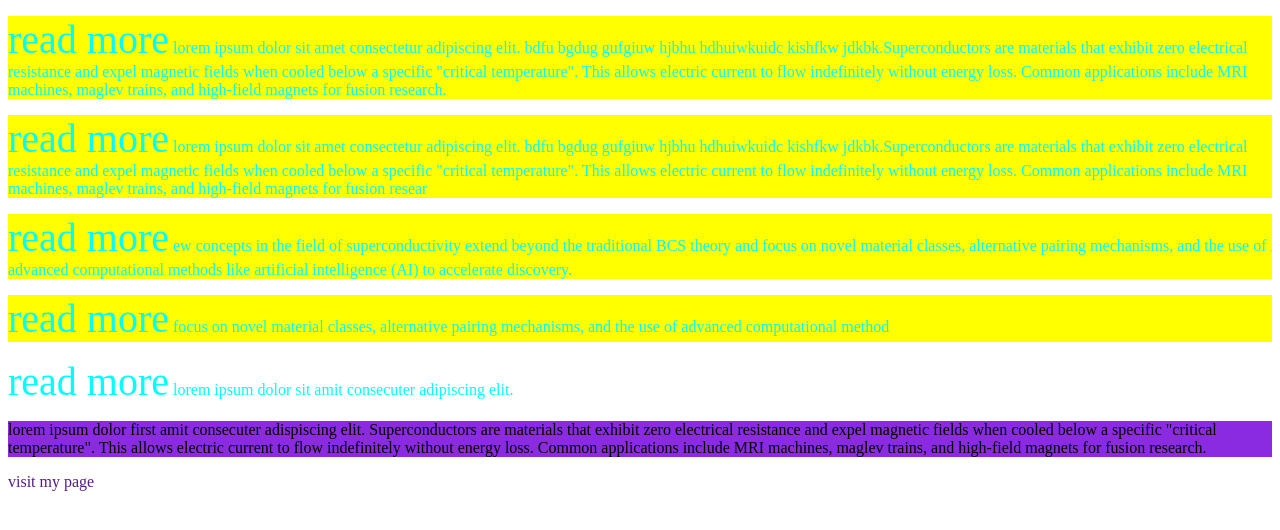
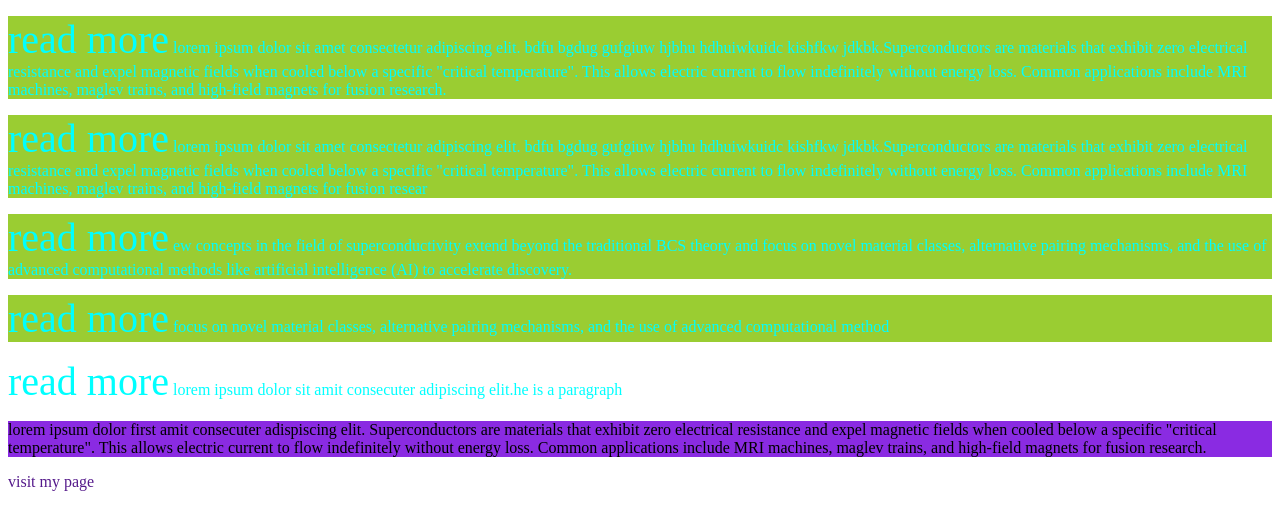
Before and after one commit to thakurraunak017-hue/Web-designing, a plain HTML site: page CSS/selector2.html in a window 1280 px wide. Drawn offline with Linux system fonts and the light colour scheme.

Commit message:
new layout

```diff
--- a/CSS/selector2.html
+++ b/CSS/selector2.html
@@ -12,7 +12,7 @@
             background-color: blue;
         }
         #main > p{
-            background-color: yellow;
+            background-color: yellowgreen;
         }
         /* #main + p{
         background-color: blueviolet}*/
@@ -23,7 +23,7 @@
     a:link{
         text-decoration: none; font-size:20x;
         a:hover{
-            color: chartreuse; font: size 25px;
+            color: rgb(0, 195, 255); font: size 25px;
         }
         a:active{
             color:cornflowerblue;
@@ -60,7 +60,8 @@ bdfu bgdug gufgiuw hjbhu hdhuiwkuidc kishfkw jdkbk.Superconductors are materials
         </p>
         <div><!--inside first -->
             <p>
-                lorem ipsum dolor sit amit consecuter adipiscing elit.
+                lorem ipsum dolor sit amit consecuter adipiscing elit.he is a paragraph
+
 
             </p>
         </div><!--inside first end-->
```
Also changed, not shown: CSS/selectors.html (+2 -1 lines), 1 other file.
